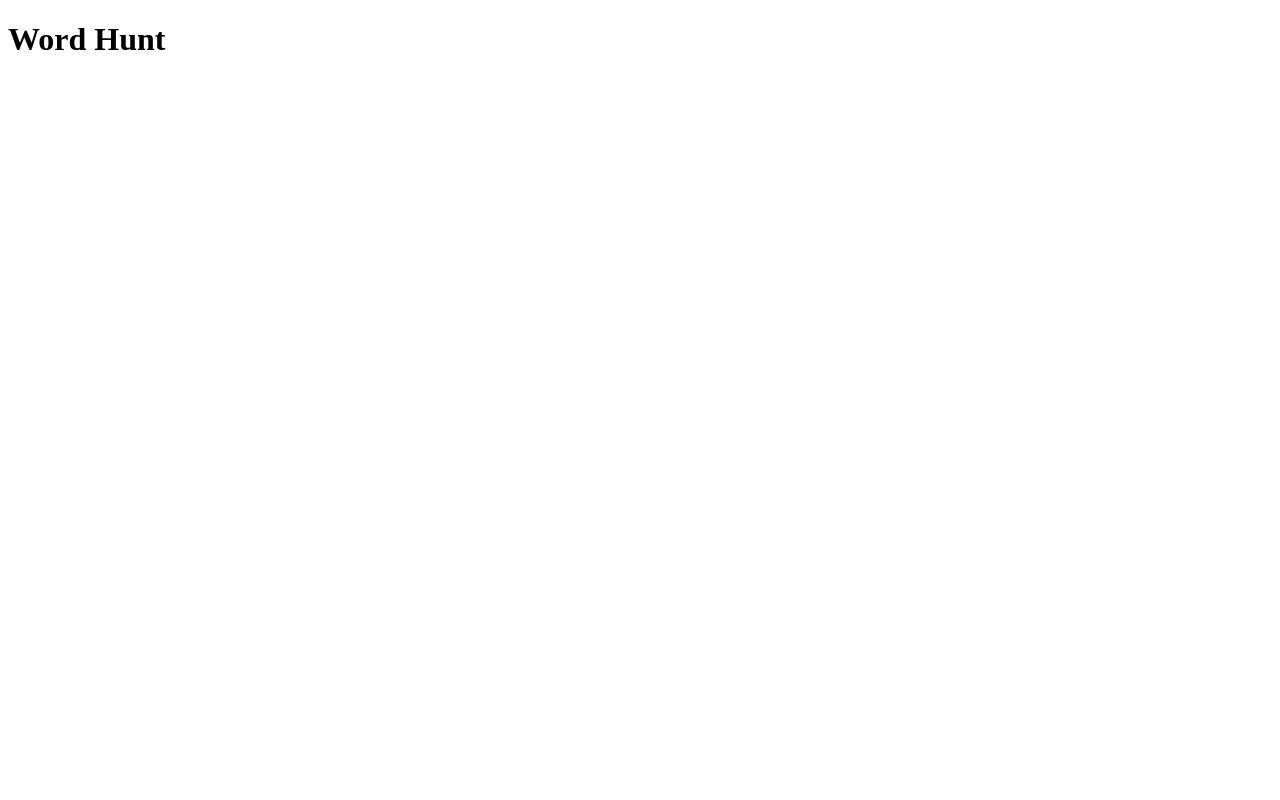
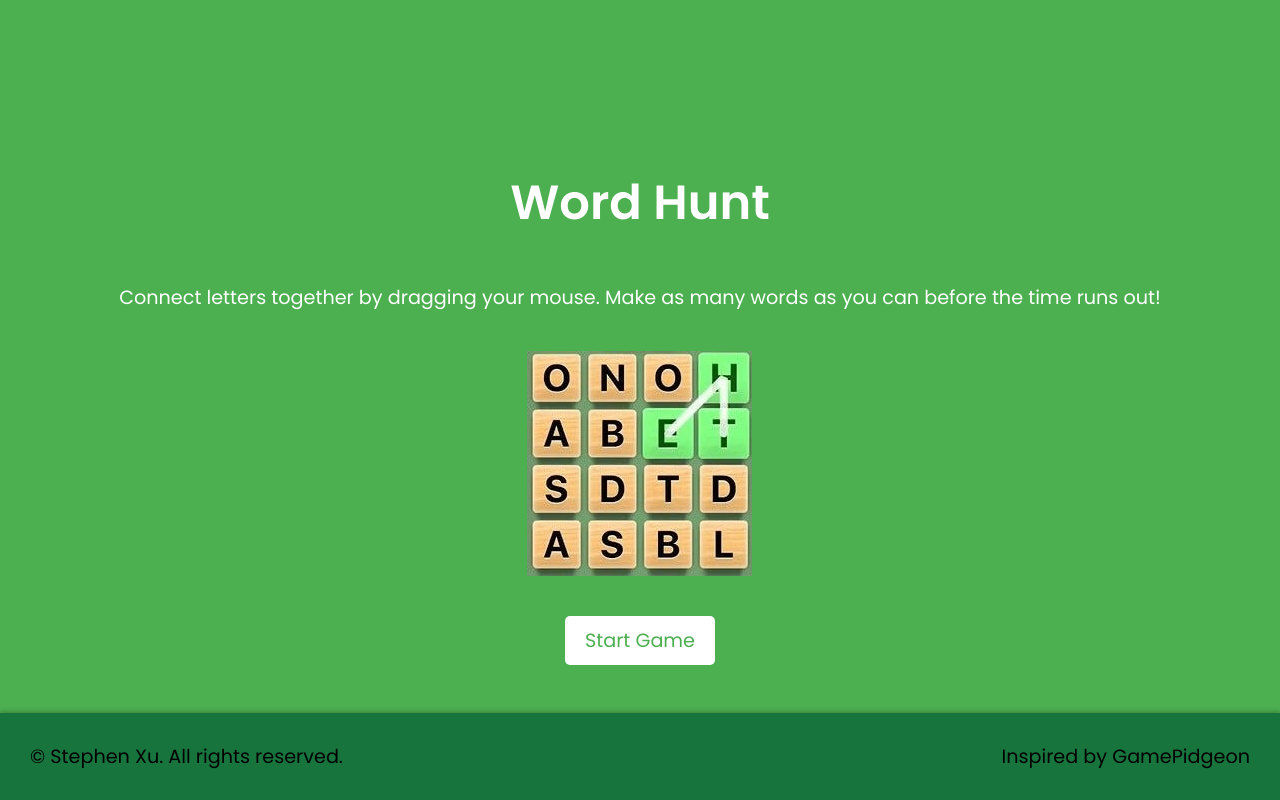
Before and after one commit to stephenxu10/Word-Hunt, a website built with Parcel: page html/index.html in a window 1280 px wide. Built offline with nearby package versions, Linux system fonts and the light colour scheme.

Commit message:
first steps

```diff
--- a/html/index.html
+++ b/html/index.html
@@ -6,11 +6,26 @@
     <meta name="description" content="A re-creation of the iMessage GamePidgeon Word Hunt game!" />
     <title>Word Hunt</title>
     <link rel="stylesheet" href="../styles/styles.css" />
+    <link href="https://fonts.googleapis.com/css2?family=Poppins:wght@400;600&display=swap" rel="stylesheet">
     <script src="https://code.iconify.design/iconify-icon/1.0.6/iconify-icon.min.js"></script>
     <script defer type="module" src="../src/main.ts"></script>
   </head>
 
+  <template id="start-template"></template>
+
   <body>
-    <h1>Word Hunt</h1>
+    <div class="start-page">
+      <h1>Word Hunt</h1>
+      <p>Connect letters together by dragging your mouse. Make as many words as you can before the time runs out!</p>
+      <img src="./../assets/intro.jpg" alt="Demo Image">
+      <button id="start-button">Start Game</button>
+
+      <footer>
+        <section class="footer-content">
+          <p class="left">&copy; Stephen Xu. All rights reserved.</p>
+          <p class="right">Inspired by GamePidgeon</p>
+        </section>
+      </footer>
+    </div>
   </body>
 </html>
--- a/styles/styles.css
+++ b/styles/styles.css
@@ -1 +1,90 @@
-/* This file should contain global styles */
+body, button, footer {
+    font-family: 'Poppins', sans-serif;
+  }
+
+  body {
+    margin: 0;
+    padding: 0;
+    background-color: #4CAF50; /* Nice green background */
+    display: flex;
+    justify-content: center;
+    align-items: center;
+    height: 100vh;
+  }
+
+  .start-page {
+    text-align: center;
+    color: white;
+    display: flex;
+    flex-direction: column;
+    align-items: center; /* Ensures all children elements are centered */
+  }
+
+  .start-page h1 {
+    font-size: 3em;
+    margin-bottom: 0.5em;
+  }
+
+  .start-page p {
+    font-size: 1.2em;
+  }
+
+  .start-page img {
+    margin-top: 20px; /* Space above the image */
+    max-width: 150%; /* Increase max-width to make the image larger */
+    height: auto; /* Maintains the aspect ratio */
+    object-fit: contain; /* Ensures the image is nicely fitted */
+  }
+
+  #start-button {
+    padding: 10px 20px;
+    font-size: 1.2em;
+    color: #4CAF50;
+    background-color: white;
+    margin-top: 40px; /* Space above the button */
+    border: none;
+    border-radius: 5px;
+    cursor: pointer;
+    transition: background-color 0.3s, color 0.3s;
+  }
+
+  #start-button:hover {
+    background-color: #367C39;
+    color: white;
+  }
+
+  footer .footer-content {
+    width: 100%;
+    display: flex;
+    justify-content: space-between;
+    align-items: center;
+  }
+
+  footer .left,
+  footer .right {
+    flex: 1;
+    padding: 0 10px;
+    box-sizing: border-box;
+  }
+
+  footer .left {
+    text-align: left;
+  }
+
+  footer .right {
+    text-align: right;
+  }
+
+  footer {
+    background-color: #18743d;
+    color: #000;
+    padding: 10px 20px;
+    position: fixed;
+    bottom: 0;
+    left: 0;
+    right: 0;
+    box-shadow: 0 -2px 4px rgba(0, 0, 0, 0.2);
+    display: flex;
+    justify-content: space-between;
+    align-items: center;
+  }
```
Also changed, not shown: assets/intro.jpg (added), dist/index.html (deleted), 6 other files.
